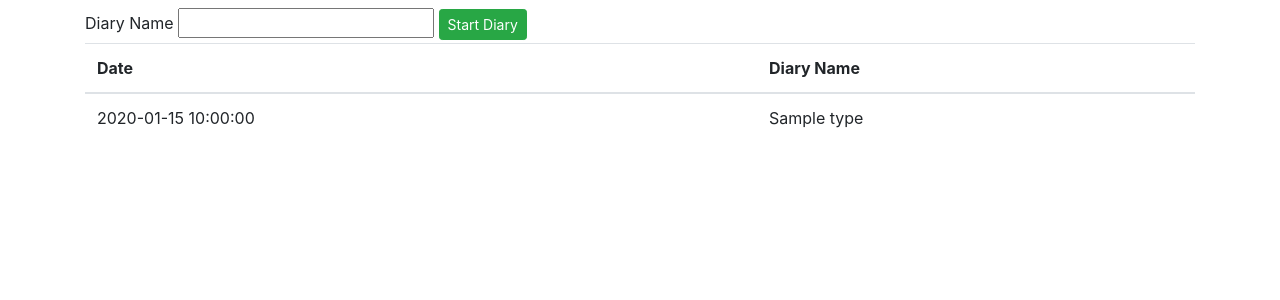
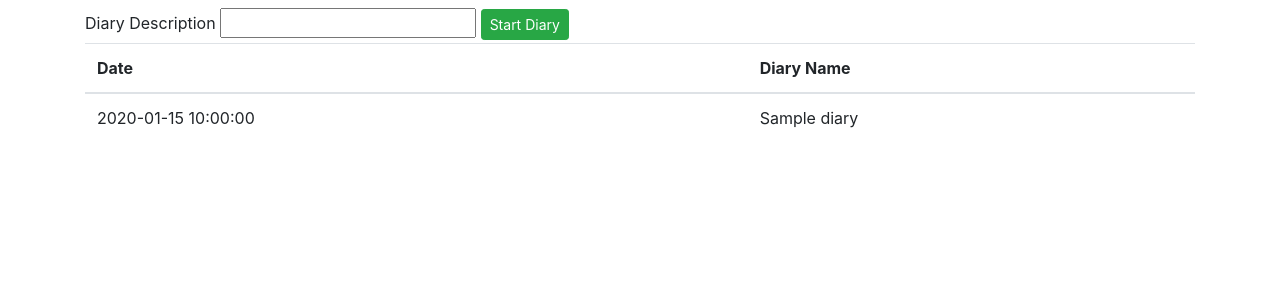
Before and after one commit to Thanhtran34/diary_app, a Flask app: template diary/templates/diaries.html in a window 1280 px wide. Shown: the part 104-404 px from the top of the page. Run offline with Flask 2, Linux system fonts and the light colour scheme; the template is opened without the code that fills it: most values are stand-ins (such as "Sample title", 1, 10 or a date in 2020); parts of the project's set-up code (start-up, migrations or seed data) failed here and were passed over.

Commit message:
story detail

```diff
--- a/diary/app.py
+++ b/diary/app.py
@@ -104,7 +104,7 @@ def diaries():
 
     user_id = session.get('user_id')
     if request.method == 'POST':
-        diary_name = request.form['diary_type']
+        diary_name = request.form['diary_name']
         db.create_diary(user_id, diary_name)
 
     diaries = db.find_diary_by_user_id(user_id)
@@ -112,18 +112,10 @@ def diaries():
 
 @app.route('/diary/<diary_id>', methods=('GET', 'POST'))
 def diary(diary_id):
-    if g.user is None:
+      if g.user is None:
         return redirect(url_for('login'))
 
-    user_id = session.get('user_id')
-
-    diary = db.find_diary_by_id(diary_id)
-
-    if diary['user_id'] != user_id:
-        return redirect(url_for('diaries'))
-
-    '''
-    if request.method == 'POST':
+      if request.method == 'POST':
         diary_name = request.form['diary_name']
         working_day = request.form['working_day']
         process = request.form['process']
@@ -131,17 +123,14 @@ def diary(diary_id):
         story = db.find_story_by_name(diary_name)
 
         if story is None:
-            story_id = db.create_story(diary_name)
+            story_id = db.create_story(diary_name, NULL)
         else:
             story_id = story['story_id']
 
         db.create_diary_type(diary_id, story_id, diary_name, working_day, process)
+      diaries = db.find_story_data_for_diary_by_diary_id(diary_id)
 
-    diaries = db.find_story_data_for_diary_by_story_id(diary_id)
-    render_template('diary.html', diaries = diaries)
-    '''
-
-    return render_template('test.html')
+      return render_template('diary.html', diaries = diaries)
 
 @app.route('/story_detail')
 def story_detail():
--- a/diary/templates/diaries.html
+++ b/diary/templates/diaries.html
@@ -6,8 +6,8 @@
 
 {% block content %}
 <form method="post">
-  <label for="diary_type">Diary Name</label>
-  <input name="diary_type" id="diary_type" required>
+  <label for="diary_name">Diary Description</label>
+  <input name="diary_name" id="diary_name" required>
   <input type="submit" class="btn btn-success btn-sm" value="Start Diary">
 </form>
 {% if diaries %}
@@ -22,7 +22,7 @@
       {% for diary in diaries %}
         <tr class='clickable-row' data-href="{{ url_for('diaries', diary_id=diary['diary_id']) }}">
           <td>{{ diary['date'] }}</td>
-          <td>{{ diary['type'] }}</td>
+          <td>{{ diary['name'] }}</td>
         </tr>
       {% endfor %}
     </tbody>
--- a/diary/templates/diary.html
+++ b/diary/templates/diary.html
@@ -1,7 +1,7 @@
 {% extends 'base.html' %}
 
 {% block header %}
-  <h1>{% block title %}Workout{% endblock %}</h1>
+  <h1>{% block title %} Diary {% endblock %}</h1>
 {% endblock %}
 
 {% block content %}
--- a/diary/templates/story_detail.html
+++ b/diary/templates/story_detail.html
@@ -13,7 +13,7 @@
                   <th scope="col">Average process</th>
                   <th scope="col">Max process</th>
                   <th scope="col">Average working days</th>
-                  <th scope="col">Total woring days</th>
+                  <th scope="col">Total working days</th>
               </tr>
           </thead>
           {% for story in stories %}
```
Also changed, not shown: diary/db.py (+13 -7 lines).
